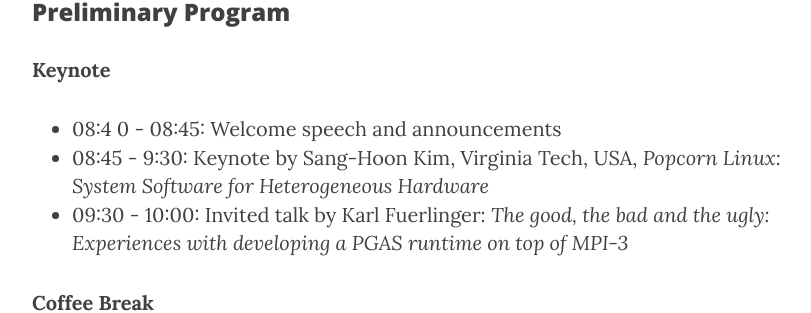
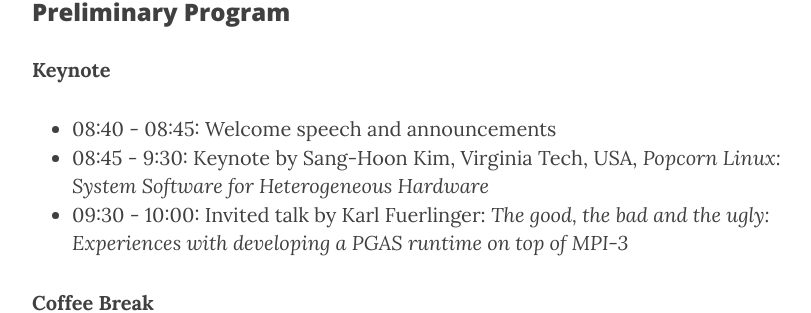
Before and after one commit to WROME/wrome.github.io, a Jekyll site: the page built from vancouver2018.md, in a window 1280 px wide and 900 px high, scrolled down 2325 px. Shown: the part 144-457 px from the top of the window, without its empty margins (233-1044 px from the left). Built offline with Jekyll 4.4.1, drawn with Linux system fonts in a browser that asks for light colours; nearby versions of some CDN libraries.

Commit message:
remove typo

```diff
--- a/vancouver2018.md
+++ b/vancouver2018.md
@@ -43,7 +43,7 @@ Authors from all related disciplines are invited to submit unpublished papers re
 
 **Keynote**
 
-* 08:4	0 - 08:45: Welcome speech and announcements
+* 08:40 - 08:45: Welcome speech and announcements
 * 08:45 - 9:30: Keynote by Sang-Hoon Kim, Virginia Tech, USA, *Popcorn Linux: System Software for Heterogeneous Hardware*
 * 09:30 - 10:00: Invited talk by Karl Fuerlinger: *The good, the bad and the ugly: Experiences with developing a PGAS runtime on top of MPI-3*
 
```
